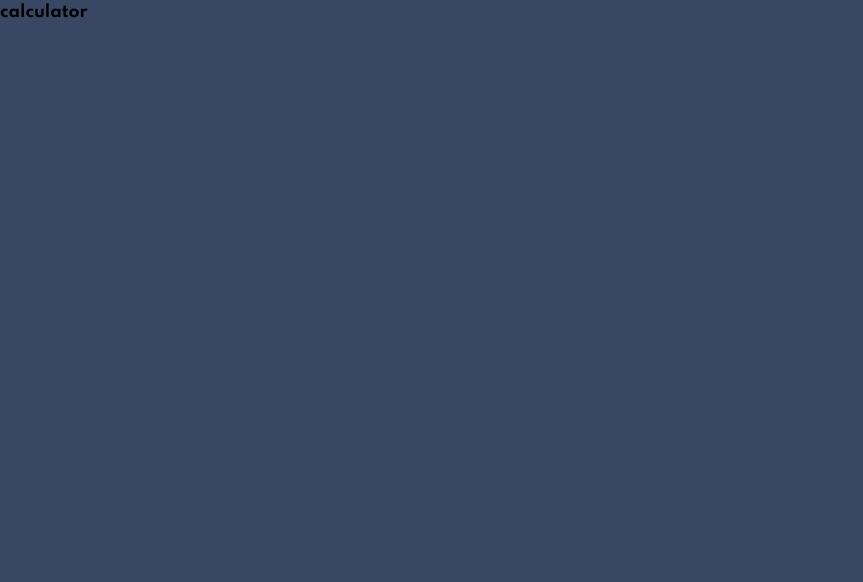
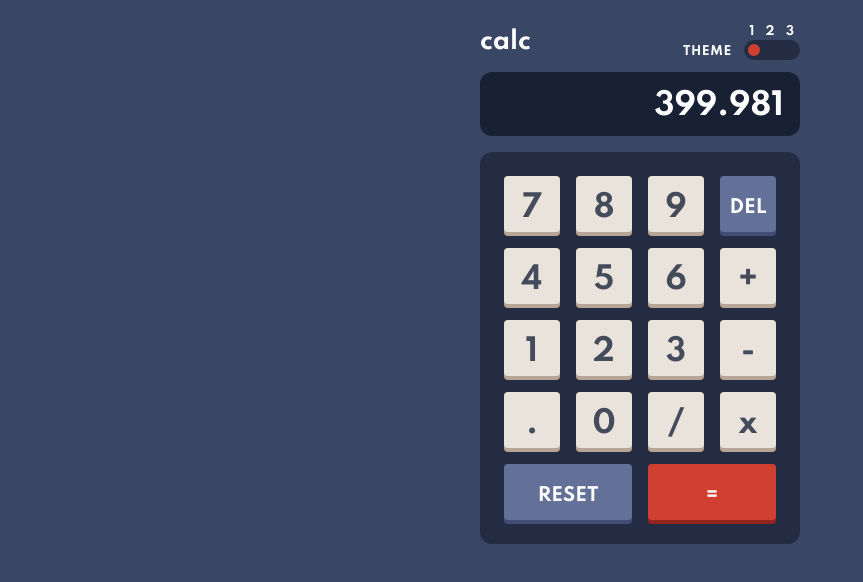
Before and after one commit to jairpss/calculator-app-frontendmentor, a website built with Vite: page index.html in a window 1280 px wide. Shown: the whole page, without its empty margins (0-863 px from the left). Built offline with nearby package versions, Linux system fonts and the light colour scheme.

Commit message:
html and css for first theme done

```diff
--- a/index.html
+++ b/index.html
@@ -11,8 +11,59 @@
 </head>
 
 <body class="bg-skin-base font-Spartan">
-  calculator
+  <!--    CALCULATOR      -->
+  <div class="m-6 max-w-max mx-auto">
 
+    <!--    TOGGLE  -->
+    <div class="text-skin-screen flex justify-between items-center pb-3">
+      <h1 class="text-2xl">calc</h1>
+      <div class="flex justify-between items-end gap-3 text-xs font-thin tracking-wider">
+          <div class="uppercase">theme</div>
+          <div id="theme-toggle" class="cursor-pointer">
+              <div class="flex justify-around text-xs">
+                  <div>1</div>
+                  <div>2</div>
+                  <div>3</div>
+              </div>
+              <div id="ball-toggle" class="bg-skin-keypad rounded-full p-1 w-14 flex">
+                  <div class="rounded-full w-3 h-3 bg-skin-key-accent-2"></div>
+              </div>
+          </div>
+      </div>
+    </div>
+
+    <!--    SCREEN  -->
+    <div class="bg-skin-screen rounded-xl text-3xl text-skin-screen p-4 pb-3 text-right" id="screen">399.981</div>
+
+    <!--    KEYPAD  -->
+    <div class="bg-skin-keypad rounded-xl grid grid-cols-4 gap-4 p-6 mt-4">
+      <div class="btn btn-base number">7</div>
+      <div class="btn btn-base number">8</div>
+      <div class="btn btn-base number">9</div>
+      <div class="btn btn-accent-1" id="delete-button">del</div>
+
+      <div class="btn btn-base number">4</div>
+      <div class="btn btn-base number">5</div>
+      <div class="btn btn-base number">6</div>
+      <div class="btn btn-base operator">+</div>
+
+      <div class="btn btn-base number">1</div>
+      <div class="btn btn-base number">2</div>
+      <div class="btn btn-base number">3</div>
+      <div class="btn btn-base operator">-</div>
+
+      <div class="btn btn-base number">.</div>
+      <div class="btn btn-base number">0</div>
+      <div class="btn btn-base operator">/</div>
+      <div class="btn btn-base operator">x</div>
+
+      <div class="btn-wide btn-accent-1" id="reset-button">reset</div>
+      <div class="btn-wide btn-accent-2" id="equal-button">=</div>
+    </div>
+  </div>
+
+  <script src="/js/toggle.js"></script>
+  <script src="/js/app.js"></script>
 </body>
 
 </html>
```
Also changed, not shown: js/app.js (added), js/toggle.js (added).
